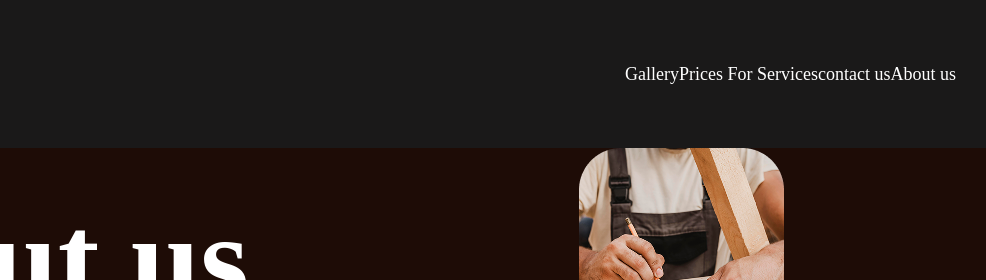
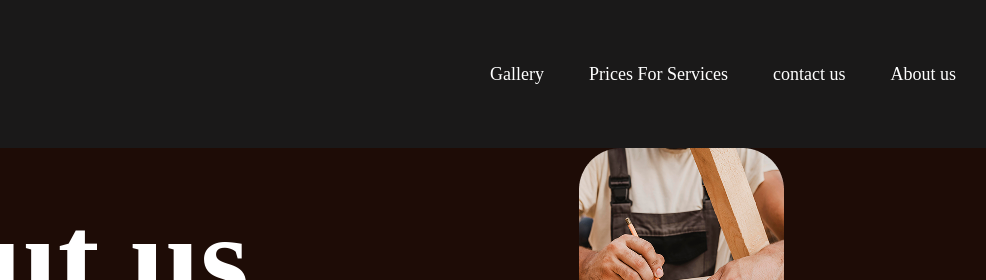
Before and after one commit to uzairfaiz32/hackaton, a plain HTML site: page about.html in a window 1280 px wide. Shown: the top 280 px of the page, 294-1280 px from the left. Drawn offline with Linux system fonts and the light colour scheme.

Commit message:
Update about.css

```diff
--- a/about.css
+++ b/about.css
@@ -19,6 +19,7 @@
 .navlist ul{
     display: flex;
     flex-direction: row;
+    gap: 45px;
     list-style: none;
 }
 .navlist ul li a{
```
